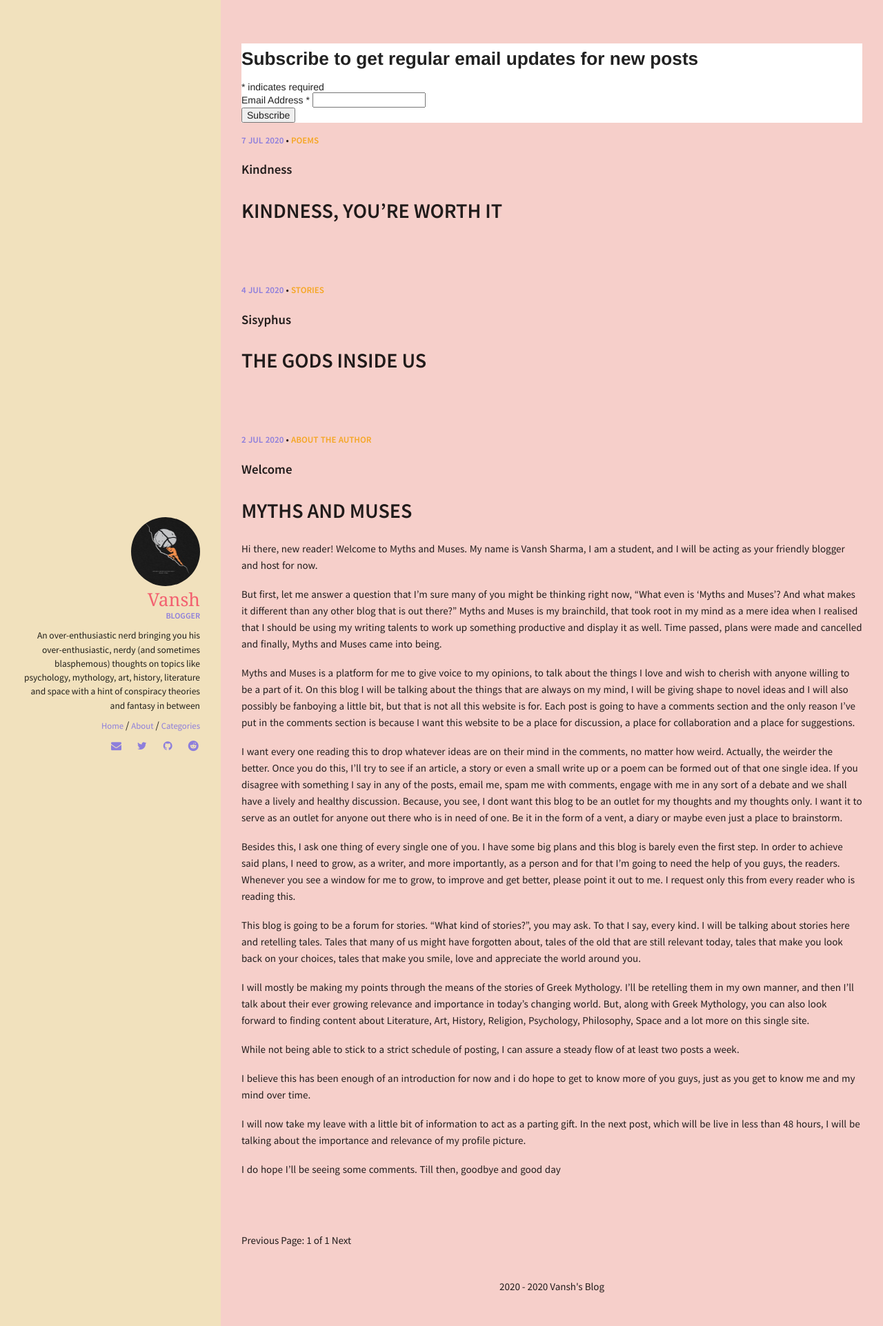
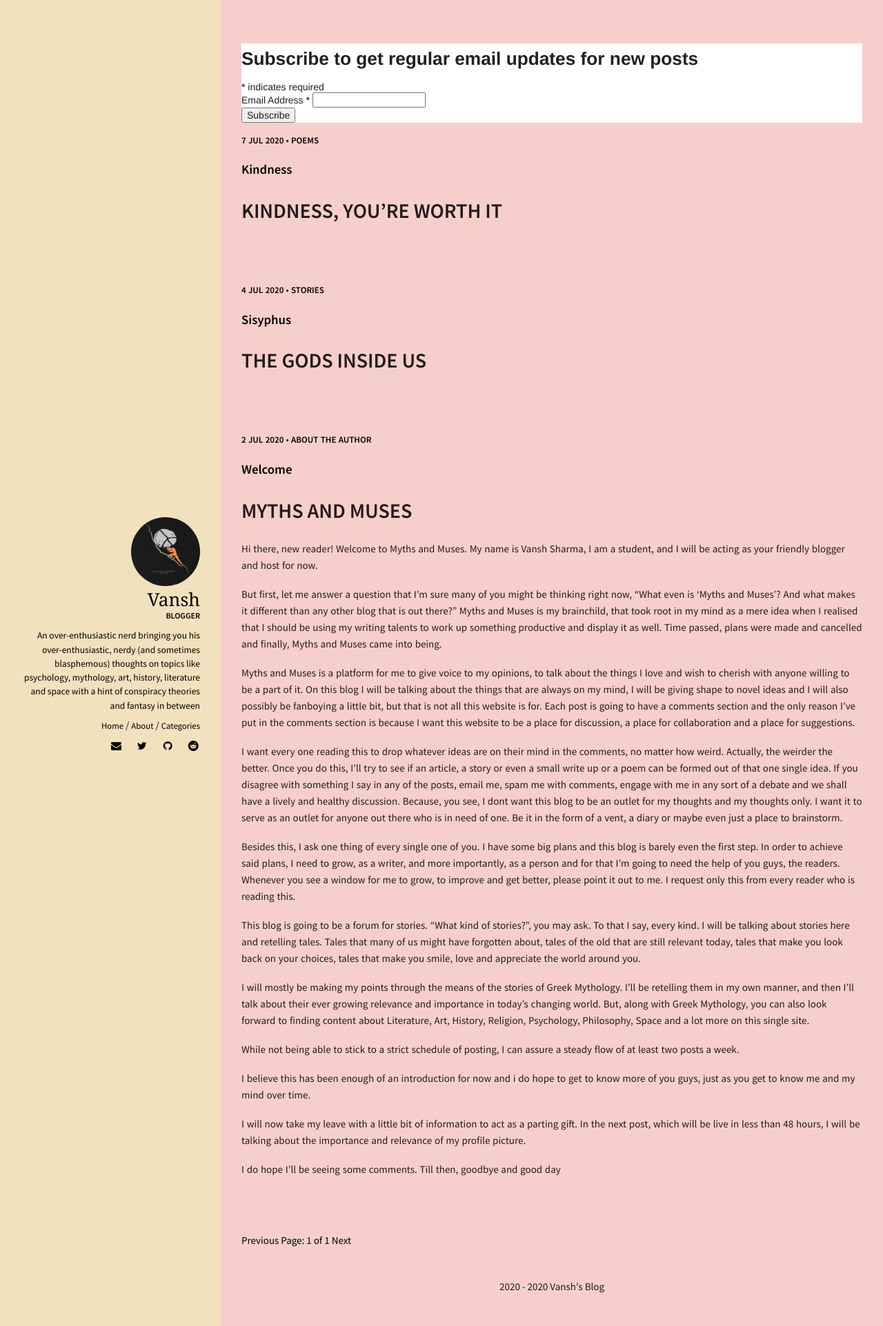
Before and after one commit to Vansh921/Website, a Jekyll site: the page built from index.html, in a window 1280 px wide. Shown: the whole page at 69% size. Built offline with Jekyll 4.4.1, drawn with Linux system fonts in a browser that asks for light colours; the list of posts is cut into pages by our own code; comment, search, counter and statistics services are not loaded.

Commit message:
text black  color

```diff
--- a/_sass/pages/_post.scss
+++ b/_sass/pages/_post.scss
@@ -246,3 +246,8 @@ a.read-more {
     border-color: #5f99cf;
   }
 }
+
+
+a,span,.social-links ul li a.social-link-item{
+  color:#000 !important;
+}
```
